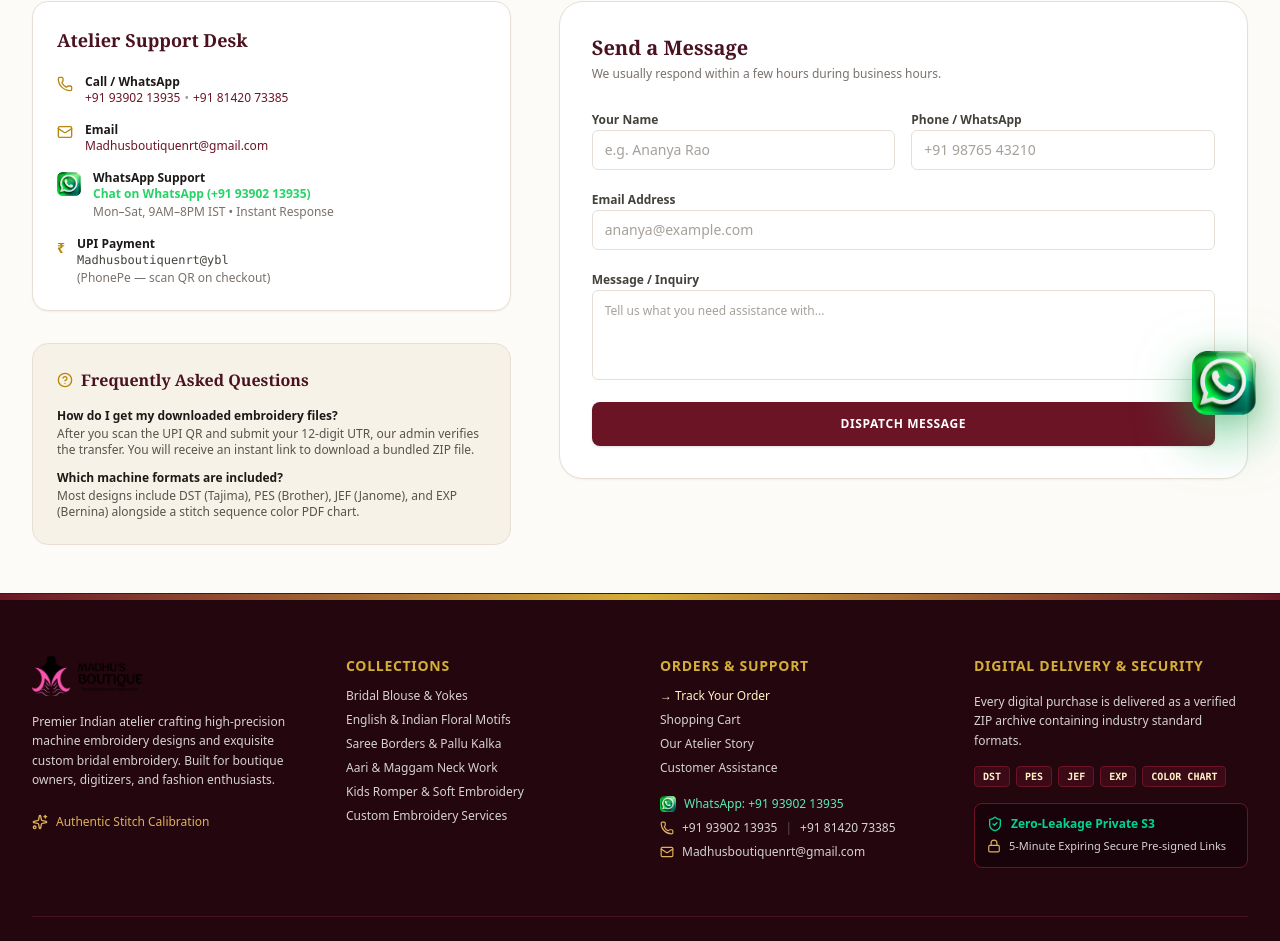
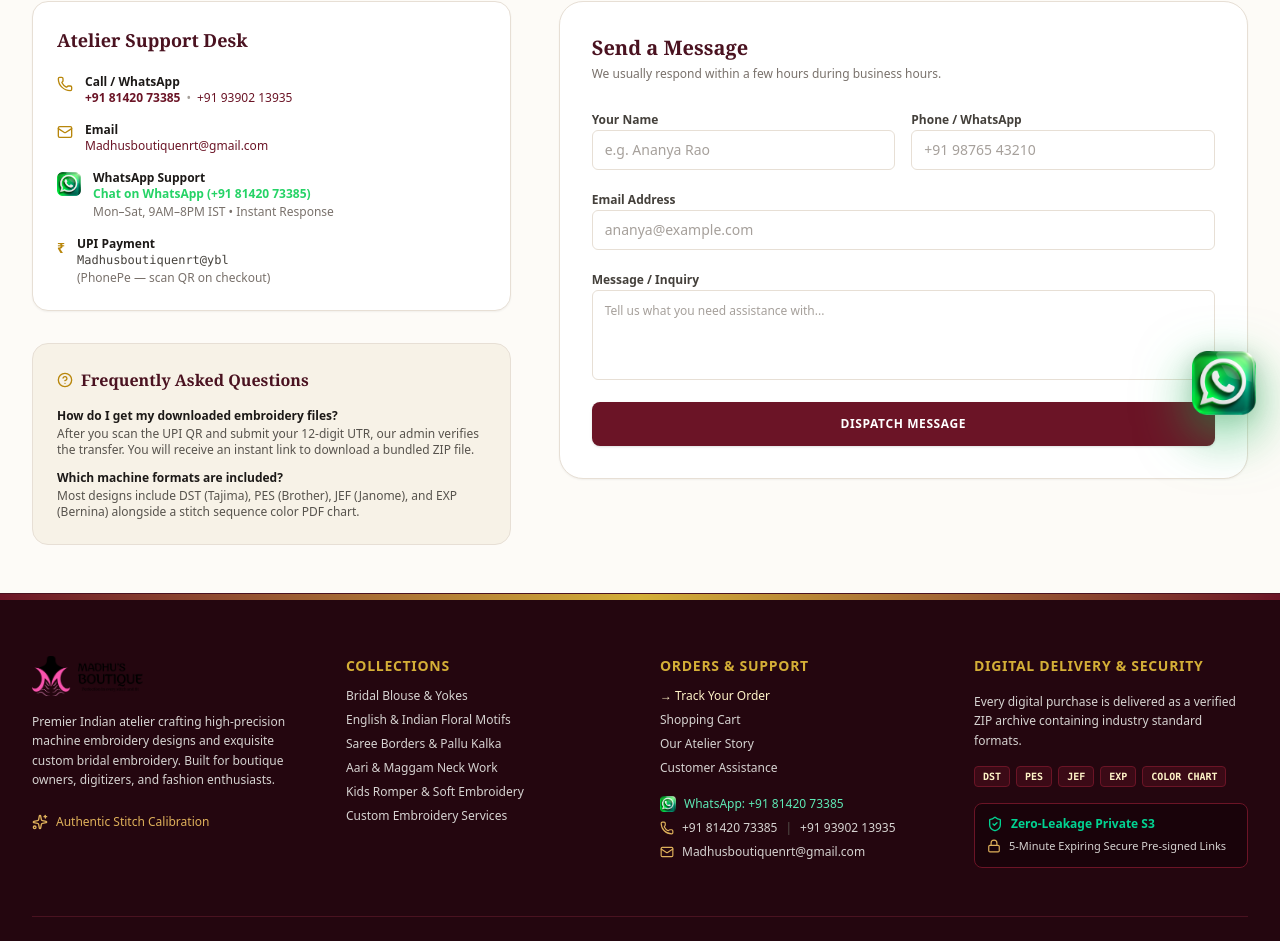
Before and after one commit to ALTHAFHUSSAINSYED/MadhusBoutique, a Next.js app: page /contact in a window 1280 px wide. Shown: the part 361-1302 px from the top of the page. Built offline with nearby package versions, Linux system fonts and the light colour scheme.

Commit message:
fix: set primary number to 8142073385 and secondary number to 9390213935 site-wide

```diff
--- a/src/app/contact/page.tsx
+++ b/src/app/contact/page.tsx
@@ -42,9 +42,9 @@
                 <Phone className="w-4 h-4 text-[#b8860b] shrink-0 mt-0.5" />
                 <div>
                   <strong className="block text-stone-900">Call / WhatsApp</strong>
+                  <a href="tel:+918142073385" className="text-[#6b1426] hover:underline font-semibold">+91 81420 73385</a>
+                  <span className="text-stone-400 mx-1.5">•</span>
                   <a href="tel:+919390213935" className="text-[#6b1426] hover:underline">+91 93902 13935</a>
-                  <span className="text-stone-400 mx-1">•</span>
-                  <a href="tel:+918142073385" className="text-[#6b1426] hover:underline">+91 81420 73385</a>
                 </div>
               </div>
               <div className="flex items-start gap-3">
@@ -59,7 +59,7 @@
                 <div>
                   <strong className="block text-stone-900">WhatsApp Support</strong>
                   <a
-                    href={`https://web.whatsapp.com/send?phone=919390213935&text=${encodeURIComponent(
+                    href={`https://web.whatsapp.com/send?phone=918142073385&text=${encodeURIComponent(
                       "Hello Madhus Boutique! 🌸✨ I have an inquiry about your embroidery designs and services."
                     )}`}
                     onClick={(e) => {
@@ -71,15 +71,15 @@
                         "Hello Madhus Boutique! 🌸✨ I have an inquiry about your embroidery designs and services."
                       );
                       const url = isMobile
-                        ? `https://wa.me/919390213935?text=${text}`
-                        : `https://web.whatsapp.com/send?phone=919390213935&text=${text}`;
+                        ? `https://wa.me/918142073385?text=${text}`
+                        : `https://web.whatsapp.com/send?phone=918142073385&text=${text}`;
                       window.open(url, "_blank", "noopener,noreferrer");
                     }}
                     target="_blank"
                     rel="noopener noreferrer"
                     className="text-[#25D366] font-semibold hover:underline flex items-center gap-1.5"
                   >
-                    <span>Chat on WhatsApp (+91 93902 13935)</span>
+                    <span>Chat on WhatsApp (+91 81420 73385)</span>
                   </a>
                   <span className="block text-stone-500 mt-0.5">Mon–Sat, 9AM–8PM IST • Instant Response</span>
                 </div>
--- a/src/app/designs/[slug]/page.tsx
+++ b/src/app/designs/[slug]/page.tsx
@@ -40,7 +40,7 @@
     (p) => p.category === product.category && p.id !== product.id
   ).slice(0, 3);
 
-  const whatsappInquiryUrl = `https://wa.me/919390213935?text=${encodeURIComponent(
+  const whatsappInquiryUrl = `https://wa.me/918142073385?text=${encodeURIComponent(
     `Hello Madhus Boutique! 🌸✨ I would like to inquire about design ${product.product_code} (${product.name}) 🪡🧵👗`
   )}`;
 
@@ -224,20 +224,20 @@
             </Button>
 
             <a
-              href={`https://web.whatsapp.com/send?phone=919390213935&text=${encodeURIComponent(
+              href={`https://web.whatsapp.com/send?phone=918142073385&text=${encodeURIComponent(
                 `Hello Madhus Boutique! 🌸✨ I would like to inquire about design ${product.product_code} (${product.name}) 🪡🧵👗`
               )}`}
               onClick={(e) => {
                 e.preventDefault();
                 const isMobile =
                   typeof navigator !== "undefined" &&
-                  /Android|iPhone|iPad|iPod|BlackBerry|IEMobile|Opera Mini/i.test(navigator.userAgent);
+                  /Android|iPhone|iPad|IEMobile|Opera Mini/i.test(navigator.userAgent);
                 const text = encodeURIComponent(
                   `Hello Madhus Boutique! 🌸✨ I would like to inquire about design ${product.product_code} (${product.name}) 🪡🧵👗`
                 );
                 const url = isMobile
-                  ? `https://wa.me/919390213935?text=${text}`
-                  : `https://web.whatsapp.com/send?phone=919390213935&text=${text}`;
+                  ? `https://wa.me/918142073385?text=${text}`
+                  : `https://web.whatsapp.com/send?phone=918142073385&text=${text}`;
                 window.open(url, "_blank", "noopener,noreferrer");
               }}
               target="_blank"
--- a/src/app/order/[orderNumber]/page.tsx
+++ b/src/app/order/[orderNumber]/page.tsx
@@ -498,7 +498,7 @@
         {/* WhatsApp Assistance Button */}
         <div className="pt-2 text-center">
           <a
-            href={`https://web.whatsapp.com/send?phone=919390213935&text=${encodeURIComponent(
+            href={`https://web.whatsapp.com/send?phone=918142073385&text=${encodeURIComponent(
               `Hello Madhus Boutique! 🌸 I am inquiring about Order #${order.order_number} 🪡📦`
             )}`}
             onClick={(e) => {
@@ -510,8 +510,8 @@
                 `Hello Madhus Boutique! 🌸 I am inquiring about Order #${order.order_number} 🪡📦`
               );
               const url = isMobile
-                ? `https://wa.me/919390213935?text=${text}`
-                : `https://web.whatsapp.com/send?phone=919390213935&text=${text}`;
+                ? `https://wa.me/918142073385?text=${text}`
+                : `https://web.whatsapp.com/send?phone=918142073385&text=${text}`;
               window.open(url, "_blank", "noopener,noreferrer");
             }}
             target="_blank"
--- a/src/app/services/page.tsx
+++ b/src/app/services/page.tsx
@@ -35,8 +35,8 @@
       typeof navigator !== "undefined" &&
       /Android|iPhone|iPad|iPod|BlackBerry|IEMobile|Opera Mini/i.test(navigator.userAgent);
     const url = isMobile
-      ? `https://wa.me/919390213935?text=${text}`
-      : `https://web.whatsapp.com/send?phone=919390213935&text=${text}`;
+      ? `https://wa.me/918142073385?text=${text}`
+      : `https://web.whatsapp.com/send?phone=918142073385&text=${text}`;
     window.open(url, "_blank", "noopener,noreferrer");
   };
 
--- a/src/components/layout/Footer.tsx
+++ b/src/components/layout/Footer.tsx
@@ -105,7 +105,7 @@
               <div className="flex items-center gap-2">
                 <WhatsAppIcon variant="3d" size={16} />
                 <a
-                  href={`https://web.whatsapp.com/send?phone=919390213935&text=${encodeURIComponent(
+                  href={`https://web.whatsapp.com/send?phone=918142073385&text=${encodeURIComponent(
                     "Hello Madhus Boutique! 🌸 I would like to inquire about your embroidery designs and services."
                   )}`}
                   onClick={(e) => {
@@ -117,22 +117,22 @@
                       "Hello Madhus Boutique! 🌸 I would like to inquire about your embroidery designs and services."
                     );
                     const url = isMobile
-                      ? `https://wa.me/919390213935?text=${text}`
-                      : `https://web.whatsapp.com/send?phone=919390213935&text=${text}`;
+                      ? `https://wa.me/918142073385?text=${text}`
+                      : `https://web.whatsapp.com/send?phone=918142073385&text=${text}`;
                     window.open(url, "_blank", "noopener,noreferrer");
                   }}
                   target="_blank"
                   rel="noopener noreferrer"
                   className="hover:text-emerald-400 text-emerald-300 font-medium transition-colors"
                 >
-                  WhatsApp: +91 93902 13935
+                  WhatsApp: +91 81420 73385
                 </a>
               </div>
               <div className="flex items-center gap-2">
                 <Phone className="w-3.5 h-3.5 text-[#dfb15b]" />
+                <a href="tel:+918142073385" className="hover:text-white transition-colors">+91 81420 73385</a>
+                <span className="text-stone-600">|</span>
                 <a href="tel:+919390213935" className="hover:text-white transition-colors">+91 93902 13935</a>
-                <span className="text-stone-600">|</span>
-                <a href="tel:+918142073385" className="hover:text-white transition-colors">+91 81420 73385</a>
               </div>
               <div className="flex items-center gap-2">
                 <Mail className="w-3.5 h-3.5 text-[#dfb15b]" />
--- a/src/components/layout/WhatsAppBubble.tsx
+++ b/src/components/layout/WhatsAppBubble.tsx
@@ -4,7 +4,7 @@
 import Image from "next/image";
 
 export function WhatsAppBubble() {
-  const phoneNumber = "919390213935";
+  const phoneNumber = "918142073385";
   const defaultMessage = encodeURIComponent(
     "Hello Madhus Boutique! 🌸✨ I am interested in your machine embroidery designs 🪡🧵 and custom embroidery services! 👗💫"
   );
@@ -99,7 +99,7 @@
           target="_blank"
           rel="noopener noreferrer"
           className={`relative w-15 h-15 sm:w-16 sm:h-16 flex items-center justify-center cursor-pointer transition-transform duration-200 hover:scale-115 active:scale-95 ${mounted ? "wa-entrance" : "wa-hidden"}`}
-          aria-label="Direct WhatsApp assistance: 9390213935"
+          aria-label="Direct WhatsApp assistance: 8142073385"
         >
           {/* Subtle glowing radar ripple behind icon */}
           <span className="absolute inset-0 rounded-2xl bg-[#25D366]/35 wa-sonar-ring pointer-events-none" />
```
Also changed, not shown: REQUIRED_SECRETS_AND_CONFIG.txt, 1 other file (tests, documents, lock files or other folders).
